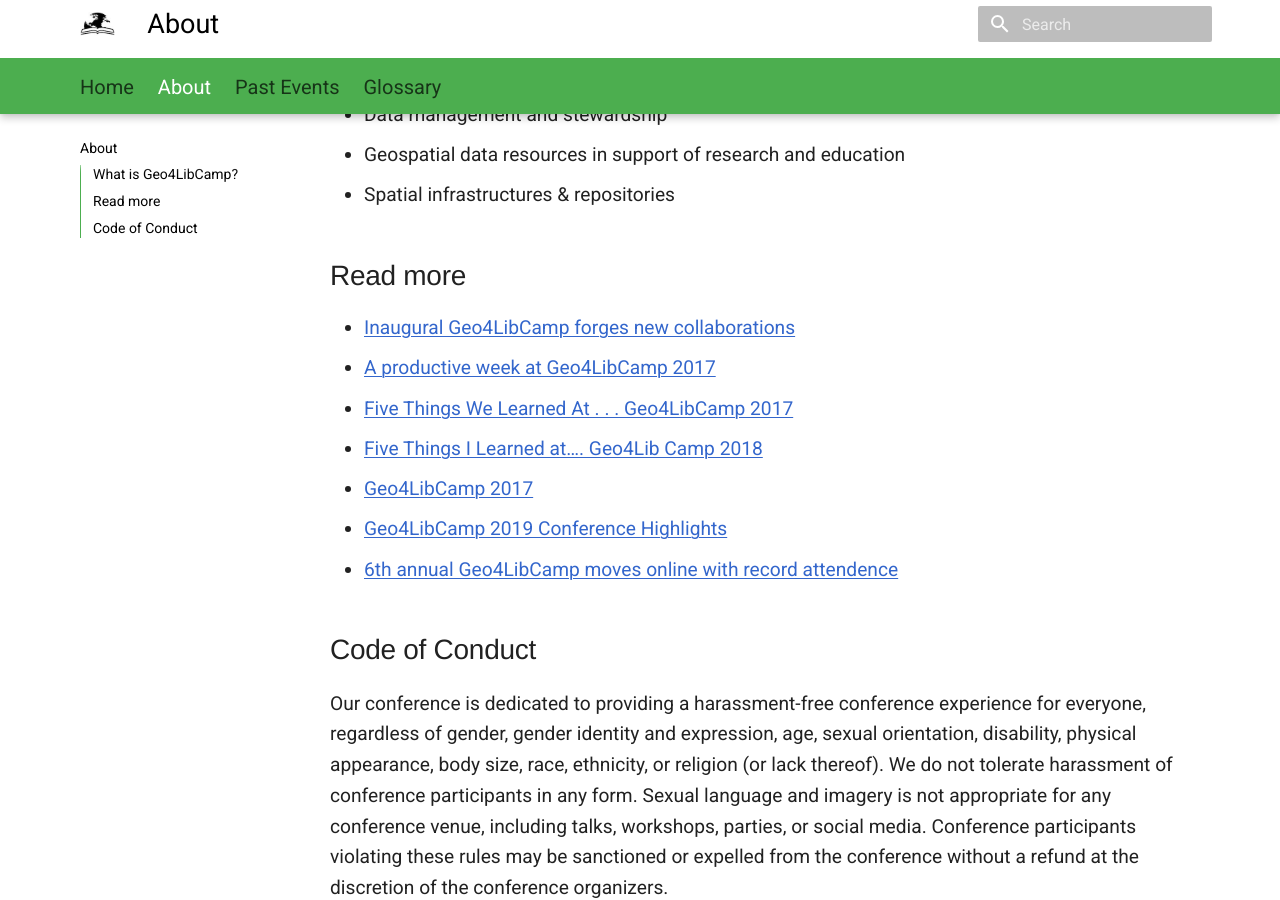
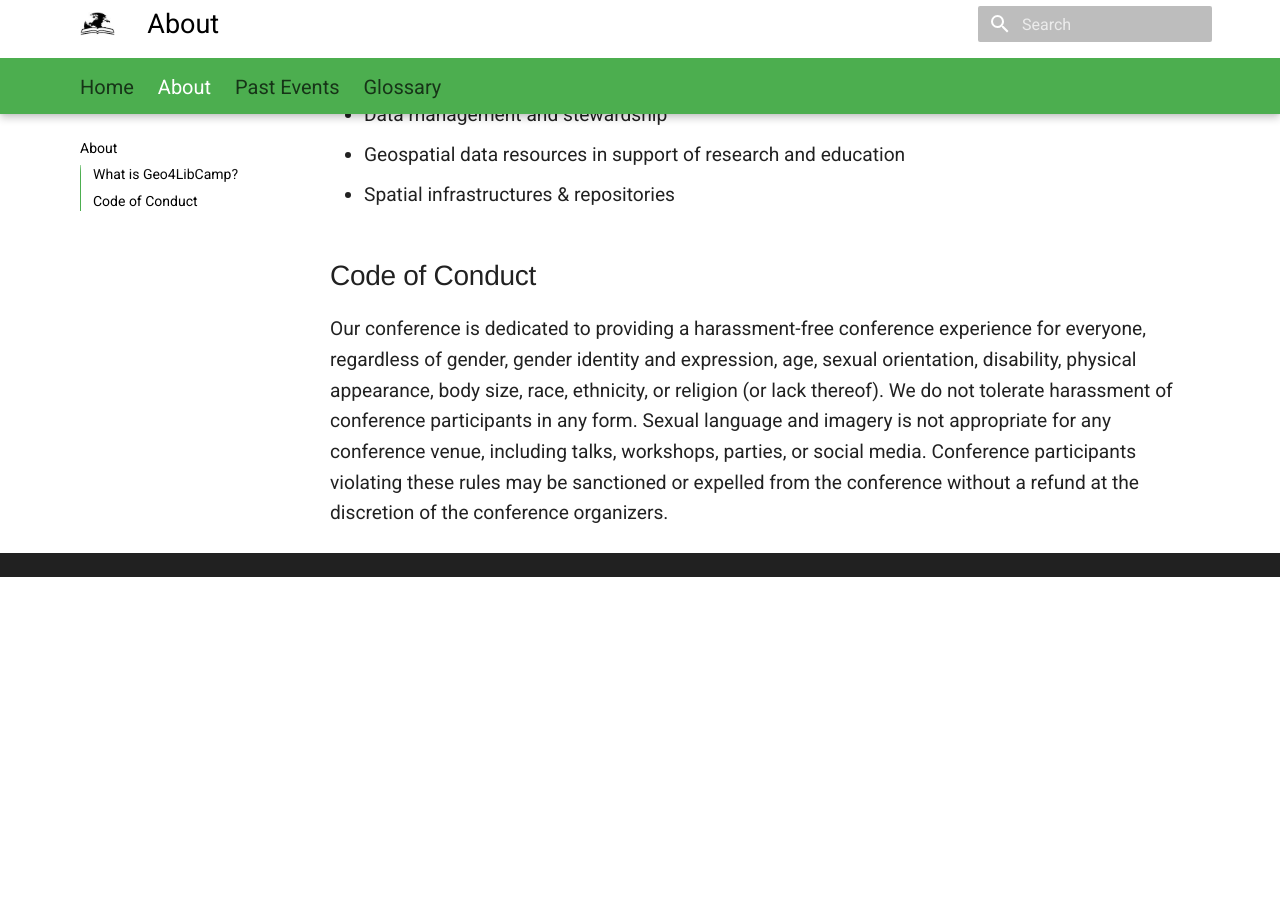
Before and after one commit to geo4lib/geo4libcamp-website, an MkDocs documentation site: the page built from docs/about.md, in a window 1280 px wide and 900 px high, scrolled down 654 px. Built offline with MkDocs 1.6.1 and Material for MkDocs 9.7.7, drawn with Linux system fonts in a browser that asks for light colours; after the commit the page ends 1231 px from its top, so only the background shows below that.

Commit message:
Update about.md

```diff
--- a/docs/about.md
+++ b/docs/about.md
@@ -15,15 +15,5 @@
 * Geospatial data resources in support of research and education
 * Spatial infrastructures & repositories
 
-
-## Read more
-- [Inaugural Geo4LibCamp forges new collaborations](https://web.archive.org/web/20230605173859/https://library.stanford.edu/blogs/digital-library-blog/2016/02/inaugural-geo4libcamp-forges-new-collaborations)
-- [A productive week at Geo4LibCamp 2017](https://web.archive.org/web/20230705192207/https://library.stanford.edu/blogs/digital-library-blog/2017/02/productive-week-geo4libcamp-2017)
-- [Five Things We Learned At . . . Geo4LibCamp 2017](https://data-services.hosting.nyu.edu/ftwla-geo4libcamp-2017/)
-- [Five Things I Learned at…. Geo4Lib Camp 2018](https://data-services.hosting.nyu.edu/five-things-i-learned-at-geo4lib-camp-2018/)
-- [Geo4LibCamp 2017](http://geospatialmetadatalibrarian.blogspot.com/2017/03/geo4libcamp-2017.html?m=0)
-- [Geo4LibCamp 2019 Conference Highlights](https://doi.org/10.1080/15420353.2019.1639994)
-- [6th annual Geo4LibCamp moves online with record attendence](https://web.archive.org/web/20210305164026/https://library.stanford.edu/blogs/digital-library-blog/2021/02/6th-annual-geo4libcamp-moves-online-record-attendence)
-
 ## Code of Conduct
 Our conference is dedicated to providing a harassment-free conference experience for everyone, regardless of gender, gender identity and expression, age, sexual orientation, disability, physical appearance, body size, race, ethnicity, or religion (or lack thereof). We do not tolerate harassment of conference participants in any form. Sexual language and imagery is not appropriate for any conference venue, including talks, workshops, parties, or social media. Conference participants violating these rules may be sanctioned or expelled from the conference without a refund at the discretion of the conference organizers.
```
